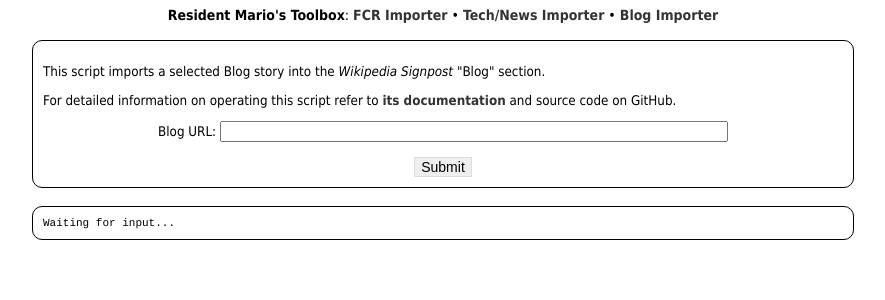
After one commit to ResidentMario/signpostlab, a Flask app: page /wm_blog_importer in a window 1280 px wide. The commit adds this page. Shown: the top 300 px of the page, without its empty margins (197-1082 px from the left). Run offline with Flask 2, Linux system fonts and the light colour scheme.

Commit message:
Writing in web interface skeleton.

```diff
--- a/app.py
+++ b/app.py
@@ -9,6 +9,27 @@
     # return 'Hello World! Got this server working---and Git too! (2)'
     return render_template('frame.html')
 
+@app.route('/fc_importer', methods=['POST', 'GET'])
+def fc_importer():
+	return render_template('fc_importer.html')
+
+@app.route('/wm_blog_importer', methods=['GET', 'POST'])
+def blog_importer():
+	if request.method == 'POST':
+		data = request.form['blog_post_url']
+		if not data or 'blog.wikimedia.org' not in data:
+			return render_template('blog_importer.html', code_returned="Invalid input. Make sure that you inputted the URL of a valid WM Blog post.")
+		else:
+			return 'Input successfully parsed; just need to plug the application into here now...'
+			# return render_template('blog_importer.html', code_returned=Blog_Importer.import_blog(data, ''))
+	else:
+		return render_template('blog_importer.html')
+
+@app.route('/tn_importer', methods=['POST', 'GET'])
+def tn_importer():
+	return render_template('tn_importer.html')
+
+
 
 if __name__ == '__main__':
     app.run(debug=True)
--- a/static/app.css
+++ b/static/app.css
@@ -1,6 +1,6 @@
 #navbar {
-    font-size:18px;
-    font-family:Garamond, Georgia, serif;
+    font-size:14px;
+    font-family:Tahoma, Arial;
     margin:auto;
     line-height:1em;
     font-weight:normal;
@@ -11,6 +11,8 @@
 	width:800px;
 	border:1px solid black;
 	border-radius: 10px;
+    font-family: Tahoma, Arial;
+    font-size:10pt;
 	margin:auto;
 	padding:10px;
 }
--- /dev/null
+++ b/templates/blog_importer.html
@@ -0,0 +1,21 @@
+{% extends "frame.html" %}
+{% block title %}Labs: WM Blog Importer{% endblock %}
+{% block content %}
+
+	<p>This script imports a selected Blog story into the <i>Wikipedia Signpost</i> "Blog" section.
+
+	<p>For detailed information on operating this script refer to <a href="https://github.com/ResidentMario/Blog_Importer">its documentation</a> and source code on GitHub.
+
+<center>
+<form action="wm_blog_importer" method="POST">
+  Blog URL: <input type="text" name="blog_post_url" value="" style="width:500px"/><br/><br/>
+  <input type="submit" value="Submit" style="background:#efefef; border:1px solid #ddd; font-size:14px"/>
+</form>
+</center>
+
+<!--<form action="wm_blog_importer" method="Post">
+Blog URL: <input type="text" name="input" value="https://blog.wikimedia.org/2015/07/16/content-translation-wikipedia-all-languages/" size=100>
+</form>
+</center>-->
+
+{% endblock %}
```
Also changed, not shown: templates/fc_importer.html (added, +9 -0 lines), templates/tn_importer.html (added, +9 -0 lines).
